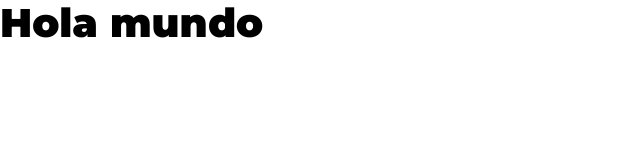
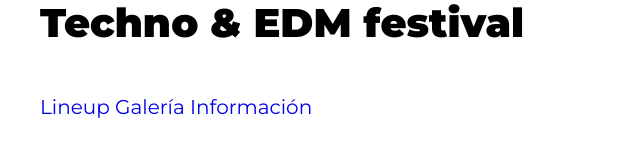
Before and after one commit to eltiozelda/Festival-de-musica, a website: page index.html in a window 1280 px wide. Shown: the whole page, without its empty margins (0-640 px from the left). Drawn offline with Linux system fonts and the light colour scheme.

Commit message:
Añadiendo el HTML del Header

```diff
--- a/index.html
+++ b/index.html
@@ -10,6 +10,16 @@
     <link rel="stylesheet" href="build/css/app.css">
 </head>
 <body>
-    <h1>Hola mundo</h1>
+    <header class="header">
+        <div class="contenedor contenido-header">
+            <h1>Techno & EDM festival</h1>
+
+            <nav class="navegacion-principal">
+                <a href="#">Lineup</a>
+                <a href="#">Galería</a>
+                <a href="#">Información</a>
+            </nav>
+        </div>
+    </header>
 </body>
 </html>
```
